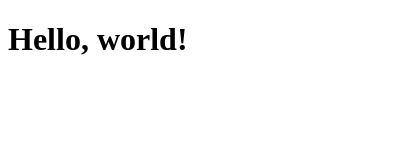
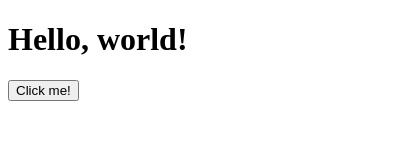
Before and after one commit to Blackmagicbox/AI-Form-filler, a browser extension: page popup.html in a window 400 px wide. Drawn offline with Linux system fonts and the light colour scheme.

Commit message:
FEAT JS Funtionality

```diff
--- a/popup.html
+++ b/popup.html
@@ -5,5 +5,10 @@
         </head>
         <body>
                 <h1> Hello, world! </h1>
+                <button id="MyButton">
+                  Click me!
+                </button>
+
+                <script src="./popup.js"></script>
         </body>
 </html>
--- /dev/null
+++ b/popup.js
@@ -0,0 +1,3 @@
+document.getElementById('MyButton').addEventListener('click', function() {
+  alert("Button being clicked!");
+});
```
